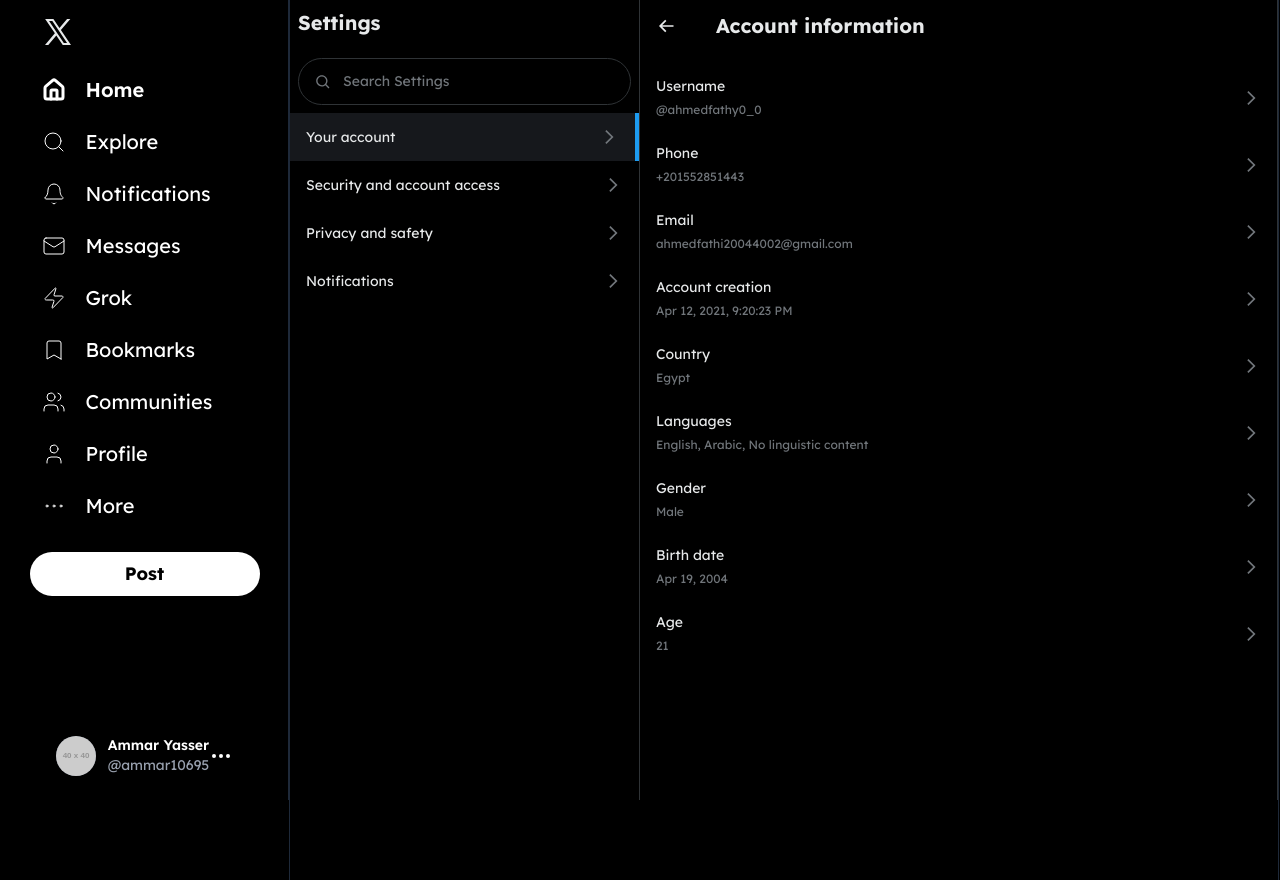
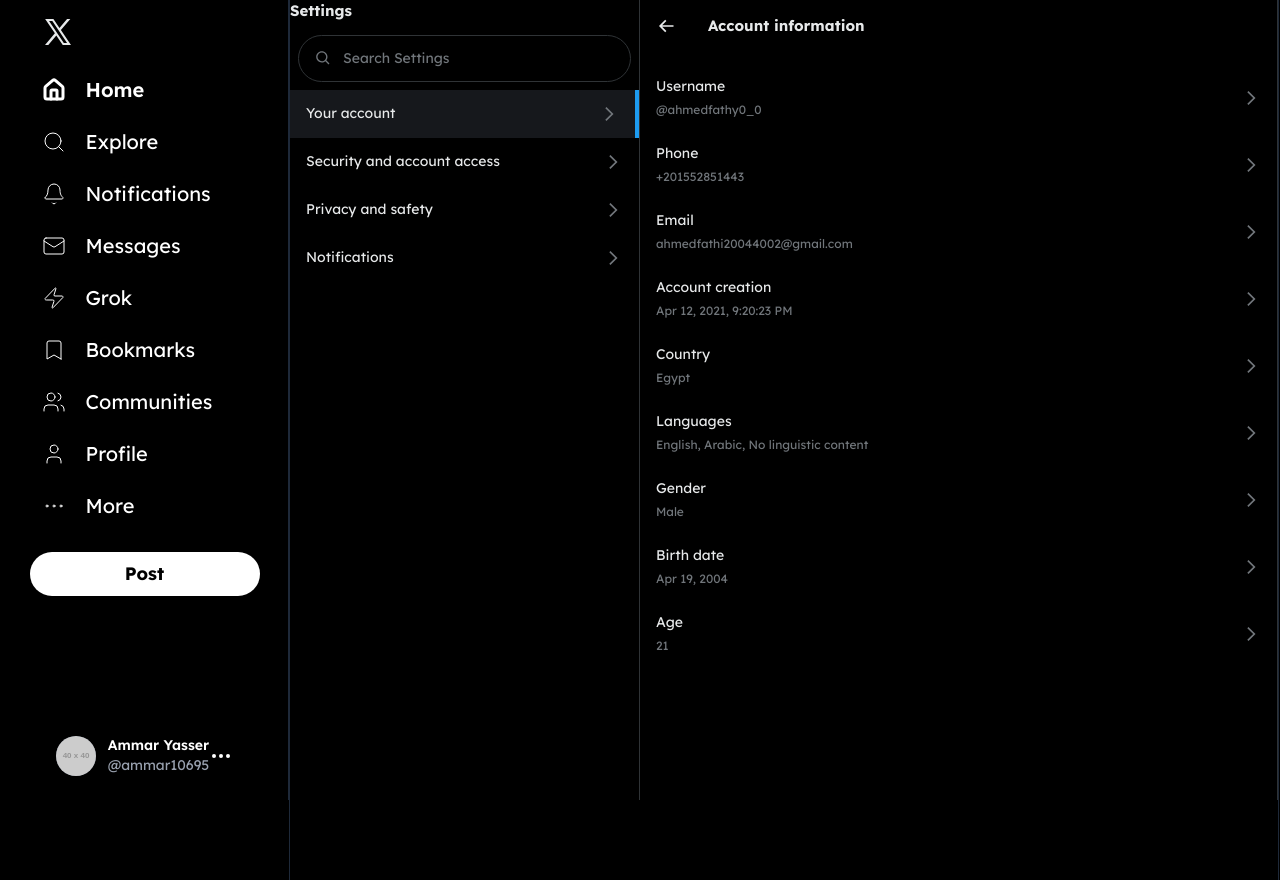
Before and after one commit to SWEProject25/frontend, a Next.js app: page /settings/account/accountinfo in a window 1280 px wide. Built offline with nearby package versions, Linux system fonts and the light colour scheme.

Commit message:
feat: add user profile page with breadcrumb navigation and back functionality

```diff
--- /dev/null
+++ b/src/app/[username]/layout.tsx
@@ -0,0 +1,9 @@
+import LayoutWrapper from '@/features/layout/components/LayoutWrapper';
+
+export default function SettingsRootLayout({
+  children,
+}: {
+  children: React.ReactNode;
+}) {
+  return <LayoutWrapper showRightSidebar={true}>{children}</LayoutWrapper>;
+}
--- /dev/null
+++ b/src/app/[username]/page.tsx
@@ -0,0 +1,38 @@
+// app/[username]/page.tsx
+'use client';
+import React from 'react';
+
+import Breadcrumb from '@/components/ui/Breadcrumb';
+import { userData } from '@/features/settings/constants/USER_DATA';
+import { SearchIcon } from '@/components/ui/icons';
+
+interface UserPageProps {
+  params: {
+    username: string;
+  };
+}
+
+const UserPage: React.FC<UserPageProps> = ({ params }) => {
+  const { username } = params;
+  const handleBack = () => {
+    console.log('Back button clicked');
+  };
+
+  return (
+    <main className="">
+      <div className="flex flex-row justify-between items-center mr-4">
+        <Breadcrumb
+          title={`${username}'s Profile`}
+          subtitle={userData.username}
+          onBack={handleBack}
+          showArrow={true}
+        />
+        <SearchIcon className="w-5 h-6 text-text-primary" />
+      </div>
+      <h1 className="text-2xl font-bold">@{username}&apos;s Profile</h1>
+      <p>Welcome to {username}&apos;s page!</p>
+    </main>
+  );
+};
+
+export default UserPage;
--- a/src/components/ui/Breadcrumb.tsx
+++ b/src/components/ui/Breadcrumb.tsx
@@ -31,7 +31,7 @@ export default function Breadcrumb({
           </button>
         )}
         <div className="flex flex-col gap-0">
-          <h1 className="xs:text-[20px] xs:p-2 text-[17px] mt-2 xs:mt-0 font-bold text-text-active">
+          <h1 className="xs:text-[15px]  text-[12px] mt-2 xs:mt-0 font-bold text-text-active">
             {title}
           </h1>
           {subtitle && (
```
